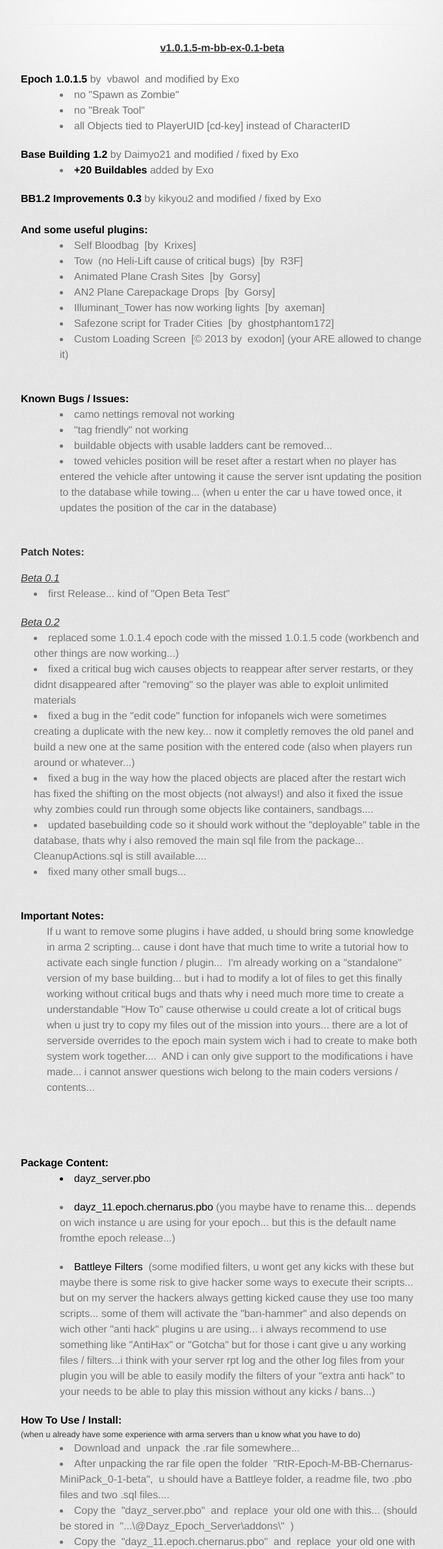
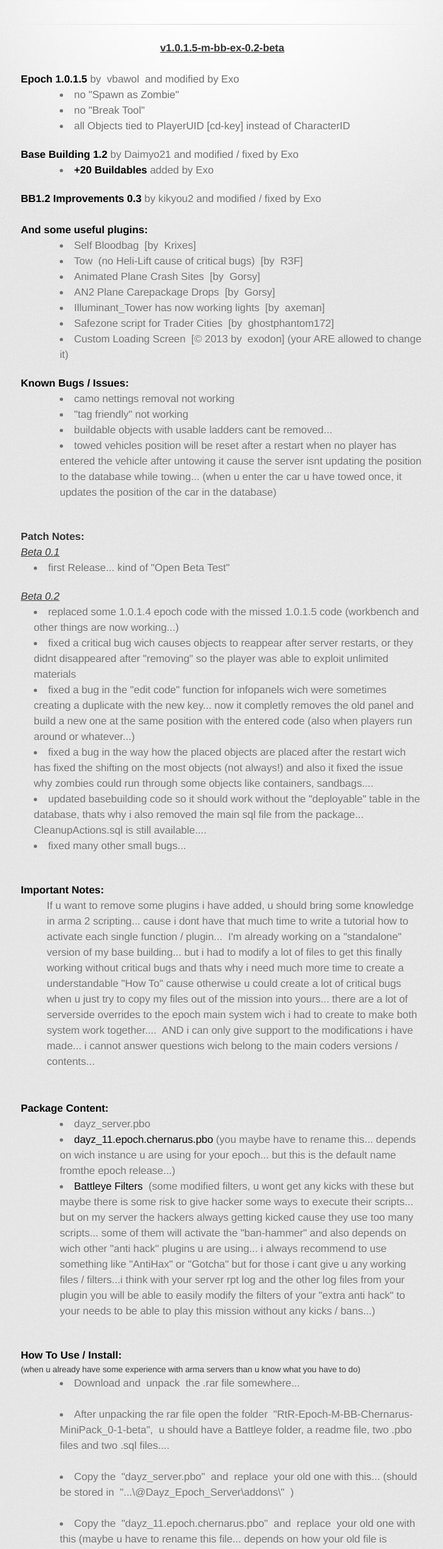
Before and after one commit to exodon87/RtR-BB-EX-ModPack, a plain HTML site: page index.html in a window 1280 px wide. Shown: the part 179-2563 px from the top of the page at 65% size, without its empty margins (298-980 px from the left). Drawn offline with Linux system fonts and the light colour scheme; a web font is replaced by a local one.

Commit message:
Updated Text

```diff
--- a/index.html
+++ b/index.html
@@ -21,7 +21,7 @@ plugins.</h6>
 .tar.gz</span></a> <a href="https://github.com/exodon87/RtR-BB-EX-ModPack" id="view-on-github" class="button"><span>View
 on GitHub</span></a> </section>
 <hr> <section id="main_content"> </section>
-<h4 style="text-decoration: underline; text-align: center;">v1.0.1.5-m-bb-ex-0.1-beta</h4>
+<h4 style="text-decoration: underline; text-align: center;">v1.0.1.5-m-bb-ex-0.2-beta</h4>
 <br>
 <span style="color: rgb(2, 2, 2); font-weight: bold;">Epoch
 1.0.1.5</span> by&nbsp; vbawol&nbsp; and modified by Exo<br>
@@ -39,13 +39,13 @@ Improvements 0.3</span> by kikyou2 and modified / fixed by Exo<br>
 Self Bloodbag&nbsp; [by&nbsp; Krixes]</li><li>Tow&nbsp; (no Heli-Lift cause of critical bugs)&nbsp;
 [by&nbsp; R3F]</li><li>Animated Plane Crash Sites&nbsp; [by&nbsp; Gorsy]</li><li>AN2 Plane Carepackage Drops&nbsp; [by&nbsp; Gorsy]</li><li>Illuminant_Tower has now working lights&nbsp; [by&nbsp; axeman]</li><li>Safezone script for Trader Cities&nbsp; [by&nbsp;
 ghostphantom172]</li><li>Custom Loading Screen&nbsp; [© 2013 by&nbsp; exodon] (your ARE allowed to change it)</li></ul><p></p>
-<br><h4><span style="color: rgb(3, 3, 3); font-weight: bold;">Known Bugs / Issues:&nbsp;</span></h4>
+<h4><span style="color: rgb(3, 3, 3); font-weight: bold;">Known Bugs / Issues:&nbsp;</span></h4>
 
 <ul style="margin-left: 40px;"><li>camo nettings removal not working</li><li>"tag friendly" not working</li><li>buildable objects with usable ladders cant be removed...</li><li>towed
 vehicles position will be reset after a restart when no player has
 entered the vehicle after untowing it cause the server isnt updating
 the position to the database while towing... (when u enter the car u
-have towed once, it updates the position of the car in the database)</li></ul><br><h4>Patch Notes:</h4><p style="margin: 0px; color: rgb(34, 34, 34); font-family: 'Helvetica Neue',Arial,Verdana,sans-serif; font-size: 14px; font-style: normal; font-variant: normal; font-weight: normal; letter-spacing: normal; line-height: normal; text-align: start; text-indent: 0px; text-transform: none; white-space: normal; word-spacing: 0px;"><br></p><h4 style="text-decoration: underline; font-weight: normal; font-style: italic;">Beta 0.1</h4><ul><li>first Release... kind of "Open Beta Test"&nbsp;<br></li></ul><h4 style="font-weight: normal; text-decoration: underline; font-style: italic;">Beta 0.2</h4><ul><li>replaced some 1.0.1.4 epoch code with the missed 1.0.1.5 code (workbench and other things are now working...)</li><li>fixed
+have towed once, it updates the position of the car in the database)</li></ul><br><h4>Patch Notes:<br></h4><h4 style="text-decoration: underline; font-weight: normal; font-style: italic;">Beta 0.1</h4><ul><li>first Release... kind of "Open Beta Test"&nbsp;<br></li></ul><h4 style="font-weight: normal; text-decoration: underline; font-style: italic;">Beta 0.2</h4><ul><li>replaced some 1.0.1.4 epoch code with the missed 1.0.1.5 code (workbench and other things are now working...)</li><li>fixed
 a critical bug wich causes objects to reappear after server restarts,
 or they didnt disappeared after "removing" so the player was able to
 exploit unlimited materials</li><li>fixed a bug in the "edit code"
@@ -71,13 +71,9 @@ into yours... there are a lot of serverside overrides to the epoch main
 system wich i had to create to make both system work
 together....&nbsp; AND i can only give support to the modifications
 i have made... i cannot answer questions wich belong to the main coders
-versions / contents...<br></div><p><br><br><br></p>
-
-
-
-<h4><span style="font-weight: bold; color: rgb(1, 1, 1);">Package Content:</span></h4><div style="margin-left: 40px; color: rgb(2, 2, 2);"><ul><li>dayz_server.pbo</li></ul></div><div style="margin-left: 40px;"><ul><li><span style="color: rgb(3, 3, 3);">dayz_11.epoch.chernarus.pbo</span> (you
+versions / contents...<br></div><h4><span style="font-weight: bold; color: rgb(1, 1, 1);"><br><br>Package Content:<br></span></h4><ul style="margin-left: 40px;"><li>dayz_server.pbo</li><li><span style="color: rgb(3, 3, 3);">dayz_11.epoch.chernarus.pbo</span> (you
 maybe have to rename this... depends on wich instance u are using for
-your epoch... but this is the default name fromthe epoch release...)</li></ul></div><ul style="margin-left: 40px;"><li><span style="color: rgb(1, 1, 1);">Battleye Filters</span>&nbsp; (some modified filters, u wont
+your epoch... but this is the default name fromthe epoch release...)</li><li><span style="color: rgb(1, 1, 1);">Battleye Filters</span>&nbsp; (some modified filters, u wont
 get any kicks with these but maybe there is some risk to give hacker
 some ways to execute their scripts... but on my server the hackers
 always getting kicked cause they use too many scripts... some of them
@@ -86,14 +82,18 @@ hack" plugins u are using... i always recommend to use something like
 "AntiHax" or "Gotcha" but for those i cant give u any working files /
 filters...i think with your server rpt log and the other log files from
 your plugin you will be able to easily modify the filters of your "extra anti hack" to your needs
-to be able to play this mission without any kicks / bans...)</li></ul><h4><span style="font-weight: bold; color: rgb(6, 6, 6);">How To Use / Install:</span></h4><h6>(when u already have some experience with arma servers than u know what
+to be able to play this mission without any kicks / bans...)<br></li></ul>
+
+
+
+<h4><span style="font-weight: bold; color: rgb(6, 6, 6);"><br>How To Use / Install:</span></h4><h6>(when u already have some experience with arma servers than u know what
 you have to do)
 &nbsp;</h6><div style="margin-left: 40px;"><ul><li>Download and&nbsp; unpack&nbsp; the .rar file
-somewhere...<br></li><li>After unpacking the rar file open the folder&nbsp;
+somewhere...<br><br></li><li>After unpacking the rar file open the folder&nbsp;
 "RtR-Epoch-M-BB-Chernarus-MiniPack_0-1-beta",&nbsp; u should have a
-Battleye folder, a readme file, two .pbo files and two .sql files....<br></li><li>Copy the&nbsp; "dayz_server.pbo"&nbsp;
+Battleye folder, a readme file, two .pbo files and two .sql files....<br><br></li><li>Copy the&nbsp; "dayz_server.pbo"&nbsp;
 and&nbsp; replace&nbsp; your old one with this... (should be
-stored in&nbsp; "...\@Dayz_Epoch_Server\addons\"&nbsp; )<br></li><li>Copy the&nbsp; "dayz_11.epoch.chernarus.pbo"&nbsp;
+stored in&nbsp; "...\@Dayz_Epoch_Server\addons\"&nbsp; )<br><br></li><li>Copy the&nbsp; "dayz_11.epoch.chernarus.pbo"&nbsp;
 and&nbsp; replace&nbsp; your old one with this (maybe u have to
 rename this file... depends on how your old file is called... but only
 chernarus is working with this one!!)
@@ -102,16 +102,16 @@ configurations then u have to unpack the mission pbo and edit the
 init.sqf, it already has the required code inside cause this package
 comes with a map in the loadout) but only do this if u really know what
 u are doing... i wont give support on modified packages... sorry but my
-time is not endless ^^ )<br></li><li>Open the&nbsp; Battleye&nbsp; folder and
+time is not endless ^^ )<br><br></li><li>Open the&nbsp; Battleye&nbsp; folder and
 copy&nbsp; all the contents&nbsp; and&nbsp;
 replace&nbsp; your old filters with this one... (server battleye
 folder should be in the same folder&nbsp; where your server config
-file is stored&nbsp; in...)<br></li><li>Optional,
+file is stored&nbsp; in...)<br><br></li><li>Optional,
 if u want your database to clean up
 destroyed cars, dead bodies and filling up empty traders stock
 than&nbsp;import the "CleanupActions.sql" file using phpMyAdmin or some
 software like Navicat or
-HeidiSQL.<br></li><li>Start your Server and when u have done everything right u
+HeidiSQL.<br><br></li><li>Start your Server and when u have done everything right u
 can have fun</li></ul></div><p></p>
 
 
```
